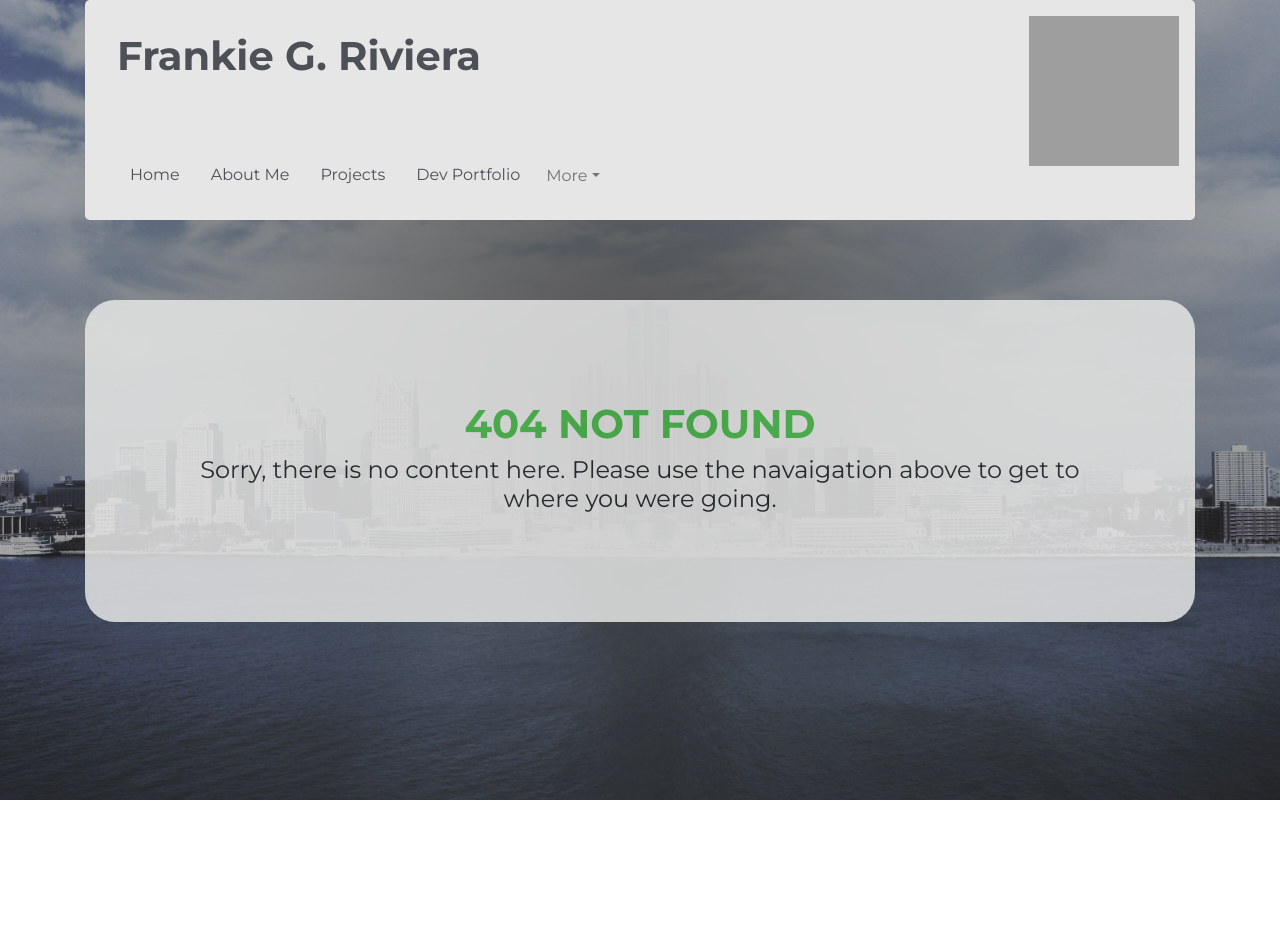
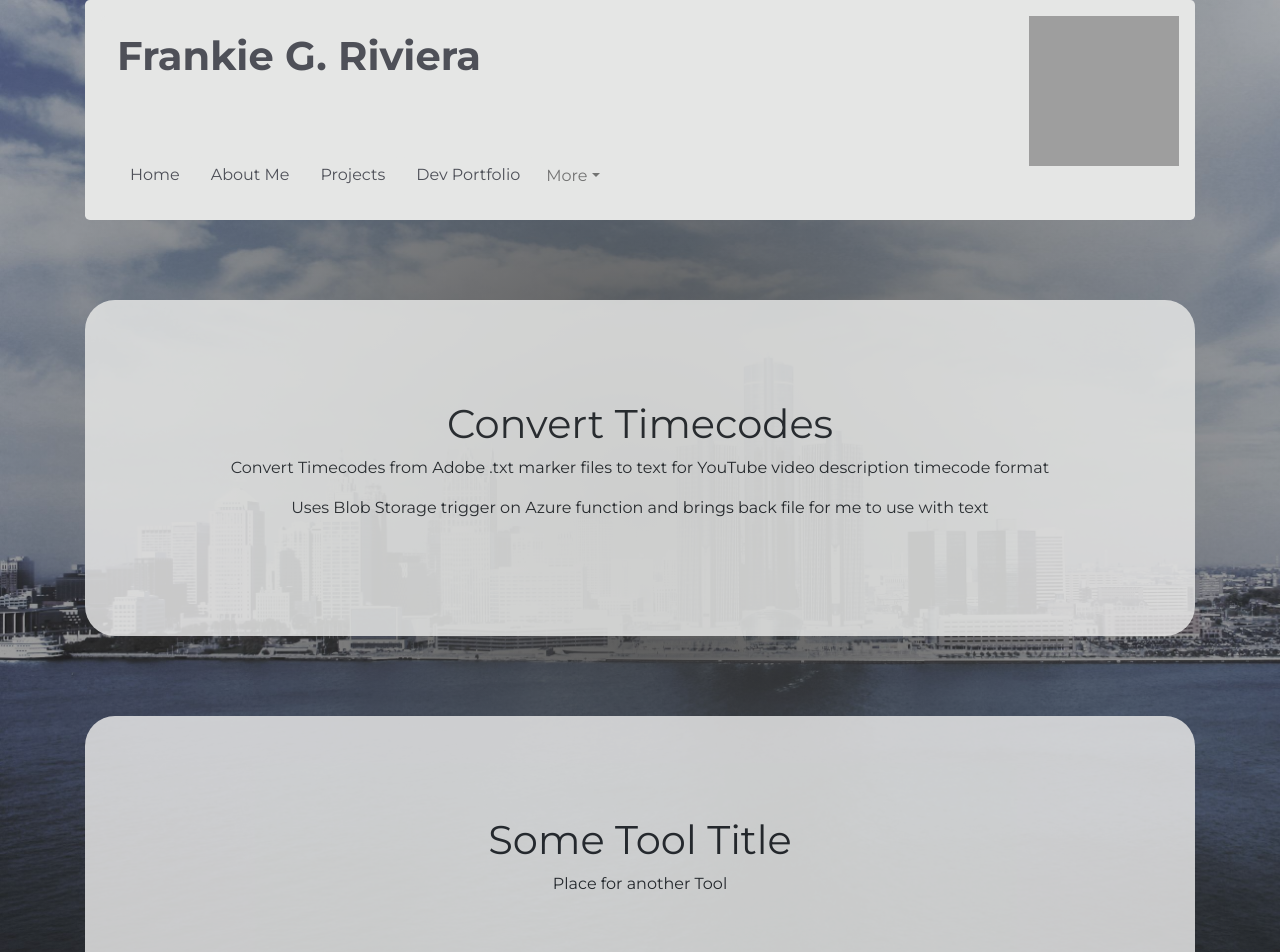
Before and after one commit to DaRiv94/FrankieRiviera.com, a React (Create React App) app: page /tools in a window 1280 px wide. Before the commit this address had no page. Shown: the top 952 px of the page. Before the commit the page ends 800 px from the top, so only its background shows below. Built offline with nearby package versions, Linux system fonts and the light colour scheme; grey boxes are pictures that could not be loaded.

Commit message:
adding to tools

```diff
--- a/package.json
+++ b/package.json
@@ -30,5 +30,8 @@
     "not dead",
     "not ie <= 11",
     "not op_mini all"
-  ]
+  ],
+  "devDependencies": {
+    "@babel/plugin-proposal-private-property-in-object": "^7.21.0"
+  }
 }
--- a/src/App.js
+++ b/src/App.js
@@ -18,6 +18,7 @@ import APIManagementDemoPage from './Components/Portfolio/SubPage/APIManagementD
 import NotFound from "./Components/Common/NotFound";
 import PrivacyPolicy from "./Components/Common/PrivacyPolicy";
 import DeviceRecommendations from "./Components/Common/DeviceRecommendations";
+import Tools from "./Components/Common/Tools";
 
 
 
@@ -32,7 +33,7 @@ class App extends Component {
           </div>
 
           <Switch>
-            <Route exact path="/" component={HomePage} />
+          <Route exact path="/" component={HomePage} />
           <Route exact path="/about" component={AboutPage} />
           <Route exact path="/projects" component={ProjectsPage} />
           <Route exact path="/projects/equipment" component={EquipmentPage} />
@@ -47,6 +48,7 @@ class App extends Component {
 
           <Route exact path="/privacypolicy" component={PrivacyPolicy} />
           <Route exact path="/devicerecommendations" component={DeviceRecommendations} />
+          <Route exact path="/tools" component={Tools} />
 
           <Route component={NotFound} />
           </Switch>
--- /dev/null
+++ b/src/Components/Common/Tools.js
@@ -0,0 +1,28 @@
+import React from 'react'
+// import './NotFound.css'
+
+function PrivacyPolicy() {
+    return (
+        <div className="home container">
+            <div className="NotFound-div">
+                <h1>Convert Timecodes</h1>
+
+                <p>Convert Timecodes from Adobe .txt marker files to text for YouTube video description timecode format</p>
+                <p>Uses Blob Storage trigger on Azure function and brings back file for me to use with text</p>
+
+
+
+            </div>
+            <div className="NotFound-div">
+                <h1>Some Tool Title</h1>
+
+                <p>Place for another Tool</p>
+
+
+            </div>
+
+        </div>
+    )
+}
+
+export default PrivacyPolicy
--- a/src/Components/Projects/EquipmentPage.js
+++ b/src/Components/Projects/EquipmentPage.js
@@ -18,10 +18,6 @@ class EquipmentPage extends Component {
   }
 
   render() {
-    const {
-      gighub,
-
-    } = this.state;
     return (
       <div className="portfolio-page-main-div container-fluid">
         <div className="container equipmentDivHead">
```
